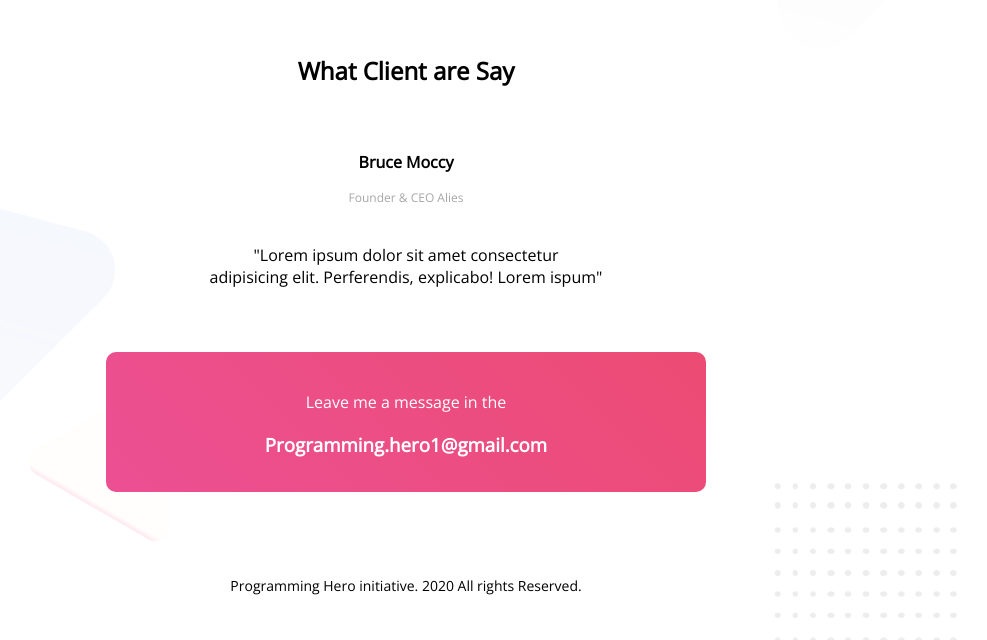
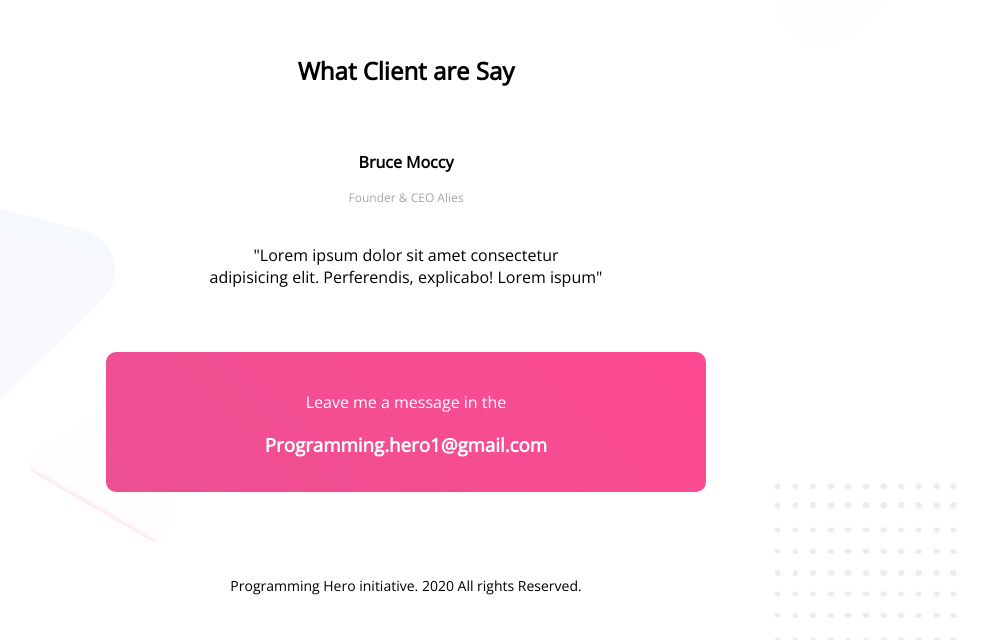
Before and after one commit to ehalt/pp3, a plain HTML site: page index.html in a window 1280 px wide. Shown: the part 1960-2600 px from the top of the page, without its empty margins (234-1221 px from the left). Drawn offline with nearby package versions, Linux system fonts and the light colour scheme.

Commit message:
first website done

```diff
--- a/style.css
+++ b/style.css
@@ -138,7 +138,7 @@ section {
     margin: 0 auto;
     border-radius: 10px;
     margin-top: 5%;
-    background-image: linear-gradient(45deg,  #EC5093, #EC4B73);
+    background-image: linear-gradient(45deg,  #EC5093, #FF4A92);
 }
 
 .fo{
```
